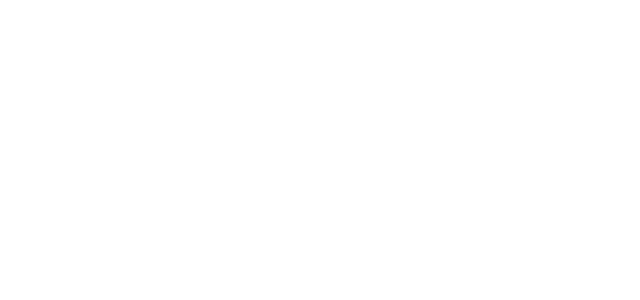
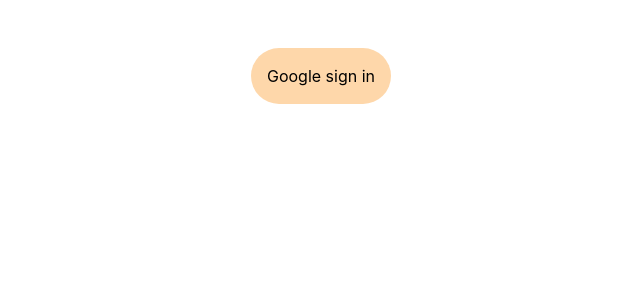
Before and after one commit to anamerasul/simple-auth, a React (Create React App) app in the folder simple-firebase-authtication/: page / in a window 1280 px wide. Shown: the top 300 px of the page, without its empty margins (319-959 px from the left). Built offline with nearby package versions, Linux system fonts and the light colour scheme.

Commit message:
Sign in with google, open google login popup

```diff
--- a/simple-firebase-authtication/src/App.js
+++ b/simple-firebase-authtication/src/App.js
@@ -1,12 +1,31 @@
 import './App.css';
 import { app } from './firebase.init';
-import { getAuth } from 'firebase/auth';
+import { getAuth, GoogleAuthProvider, signInWithPopup } from 'firebase/auth';
 
 const auth = getAuth(app)
+
 function App() {
+
+  const provider = new GoogleAuthProvider();
+
+  const handleGoogleSignIn = () => {
+    console.log('working')
+
+    signInWithPopup(auth, provider)
+      .then(result => {
+
+        const user = result.user
+        console.log(user)
+      })
+      .catch(error => {
+        console.log(error)
+      })
+  }
+
+
   return (
-    <div className="">
-
+    <div className="App">
+      <button onClick={handleGoogleSignIn} className="rounded-full bg-orange-200 px-4 py-4 mt-12">Google sign in</button>
     </div>
   );
 }
--- a/simple-firebase-authtication/src/index.js
+++ b/simple-firebase-authtication/src/index.js
@@ -1,10 +1,13 @@
 import React from 'react';
-import ReactDOMClient from 'react-dom/client';
+// import ReactDOMClient from 'react-dom/client';
+
+import { createRoot } from 'react-dom/client';
 import './index.css';
 import App from './App';
 import reportWebVitals from './reportWebVitals';
 import { BrowserRouter } from 'react-router-dom';
-const root = ReactDOMClient.createRoot(document.getElementById('root'));
+// const root = ReactDOMClient.createRoot(document.getElementById('root'));
+const root = createRoot(document.getElementById('root'));
 
 root.render(
   <BrowserRouter>
```
